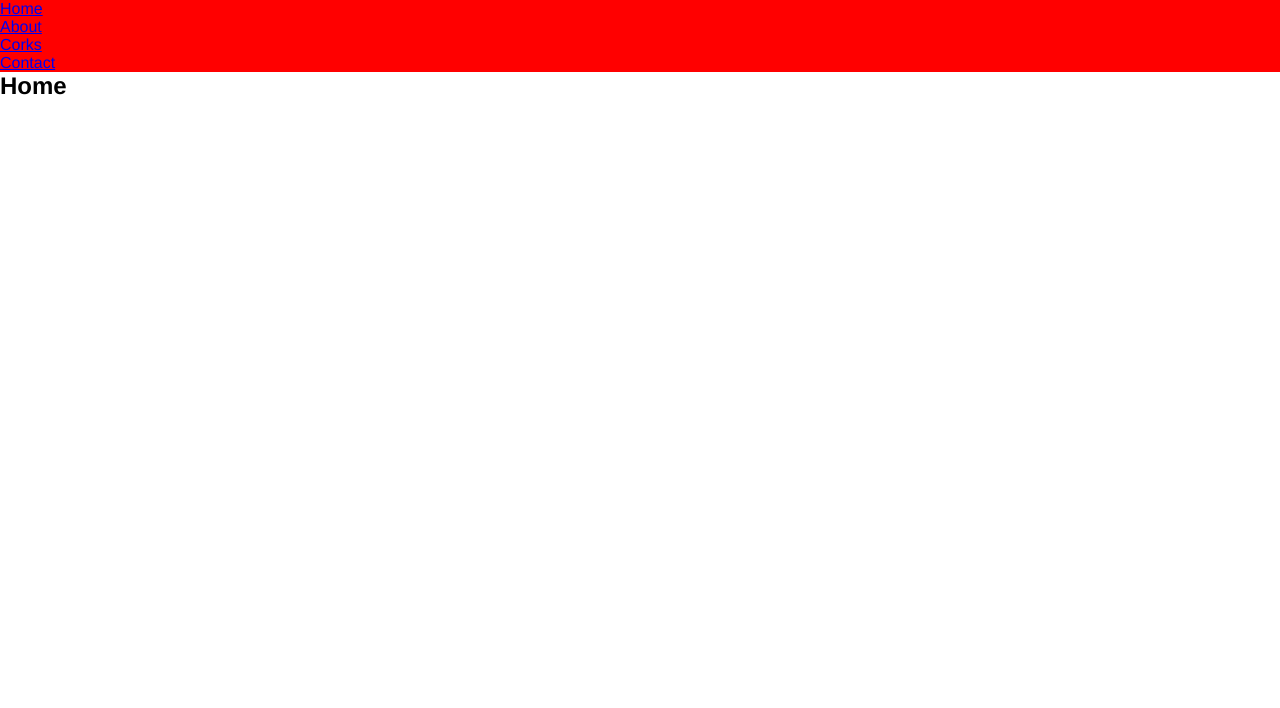
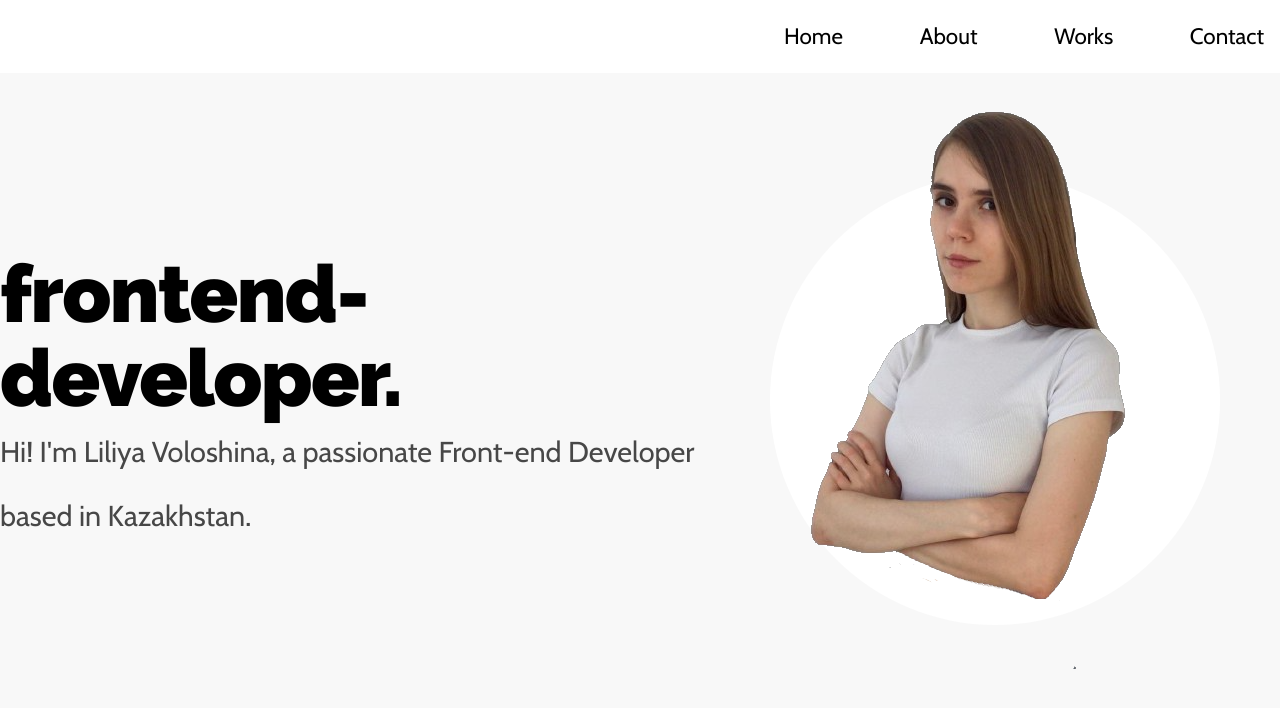
Before and after one commit to liliyavoloshina/portfolio, a Vue app: page / in a window 1280 px wide. Shown: the top 708 px of the page. Built offline with nearby package versions, Linux system fonts and the light colour scheme.

Commit message:
feat: add home page layout

```diff
--- a/index.html
+++ b/index.html
@@ -1,13 +1,20 @@
 <!DOCTYPE html>
 <html lang="en">
+
 <head>
   <meta charset="UTF-8" />
   <link rel="icon" href="/favicon.ico" />
   <meta name="viewport" content="width=device-width, initial-scale=1.0" />
-    <title>Vite App</title>
+  <link rel="preconnect" href="https://fonts.googleapis.com">
+  <link rel="preconnect" href="https://fonts.gstatic.com" crossorigin>
+  <link href="https://fonts.googleapis.com/css2?family=Cabin:wght@400;500&family=Raleway:wght@500;700;900&display=swap"
+    rel="stylesheet">
+  <title>portfolio</title>
 </head>
+
 <body>
   <div id="app"></div>
   <script type="module" src="/src/main.js"></script>
 </body>
+
 </html>
--- a/src/App.vue
+++ b/src/App.vue
@@ -13,14 +13,35 @@ export default {
 </script>
 
 <style>
+:root {
+  --black: #000;
+  --bg-dark: #f8f8f8;
+  --bg-light: #fff;
+  --grey: #474747;
+}
+
 * {
   margin: 0;
   padding: 0;
   box-sizing: border-box;
-  font-family: Helvetica, Arial, sans-serif;
+  color: var(--black);
+}
+
+body {
+  font-family: 'Cabin', sans-serif;
+}
+
+a {
+  text-decoration: none;
 }
 
 ul {
   list-style-type: none;
 }
+
+.container {
+  max-width: 1440px;
+  margin-left: auto;
+  margin-right: auto;
+}
 </style>
--- a/src/components/Header.vue
+++ b/src/components/Header.vue
@@ -1,21 +1,23 @@
 <template>
-  <header class="header">
+  <header class="header-wrapper">
+    <div class="container header">
       <nav class="nav">
         <ul class="nav__list">
           <li class="nav__item">
-          <a href="#home">Home</a>
+            <a href="#home" class="nav__link">Home</a>
           </li>
           <li class="nav__item">
-          <a href="#about">About</a>
+            <a href="#about" class="nav__link">About</a>
           </li>
           <li class="nav__item">
-          <a href="#works">Corks</a>
+            <a href="#works" class="nav__link">Works</a>
           </li>
           <li class="nav__item">
-          <a href="#contact">Contact</a>
+            <a href="#contact" class="nav__link">Contact</a>
           </li>
         </ul>
       </nav>
+    </div>
   </header>
 </template>
 
@@ -31,9 +33,43 @@ export default {
 </script>
 
 <style lang="postcss" scoped>
+.header-wrapper {
+  position: fixed;
+  top: 0;
+  left: 0;
+  right: 0;
+  background: var(--bg-light);
+}
+
+.header {
+  display: flex;
+  justify-content: flex-end;
+}
+
 .nav {
+  flex: 1 1 100%;
+
   &__list {
-    background: red;
+    display: flex;
+    justify-content: space-between;
+  }
+
+  &__item {
+    font-size: 1.4rem;
+    font-weight: 400;
+  }
+
+  &__link {
+    display: block;
+    padding: 1.4rem 1rem;
+
+    &:hover {
+      color: green;
+    }
+  }
+
+  @media (min-width: 768px) {
+    flex: 0 1 40%;
   }
 }
 </style>
--- a/src/components/Home.vue
+++ b/src/components/Home.vue
@@ -1,6 +1,17 @@
 <template>
   <section id="home" class="section home">
-    <h2>Home</h2>
+    <div class="container">
+      <div class="home">
+        <div class="info">
+          <h2 class="info__heading">frontend-developer.</h2>
+          <p class="info__desc">Hi! I'm Liliya Voloshina, a passionate Front-end Developer based in Kazakhstan.</p>
+        </div>
+        <div class="photo">
+          <img class="photo__img" src="../assets/img/me.png" alt="">
+          <div class="photo__circle"></div>
+        </div>
+      </div>
+    </div>
   </section>
 </template>
 
@@ -14,3 +25,66 @@ export default {
   methods: {}
 }
 </script>
+
+<style lang="postcss">
+.home {
+  display: flex;
+  justify-content: space-between;
+  align-items: center;
+  flex-wrap: wrap-reverse;
+  height: 100vh;
+  background: var(--bg-dark);
+}
+
+.info {
+  flex: 1 1 50%;
+
+  &__heading {
+    font-size: 5rem;
+    font-weight: 900;
+    letter-spacing: -0.02em;
+    line-height: 1.05;
+    font-family: 'Raleway', sans-serif;
+    color: var(--black);
+  }
+
+  &__desc {
+    font-family: 'Cabin', sans-serif;
+    line-height: 4rem;
+    font-size: 1.8rem;
+    color: var(--grey);
+  }
+}
+
+.photo {
+  position: relative;
+  flex: 1 1 500px;
+  width: 500px;
+  height: 500px;
+
+  &__img {
+    position: absolute;
+    top: 0;
+    left: 0;
+    right: 0;
+    bottom: 0;
+    z-index: 2;
+    margin: auto;
+  }
+
+  &__circle {
+    position: absolute;
+    top: 0;
+    left: 0;
+    right: 0;
+    bottom: 0;
+    width: 450px;
+    height: 450px;
+    background: var(--bg-light);
+    border-radius: 50%;
+
+    margin: auto;
+    z-index: 1;
+  }
+}
+</style>
```
Also changed, not shown: src/assets/img/me.png (added). Lines whose indentation alone changed are shown as unchanged.
